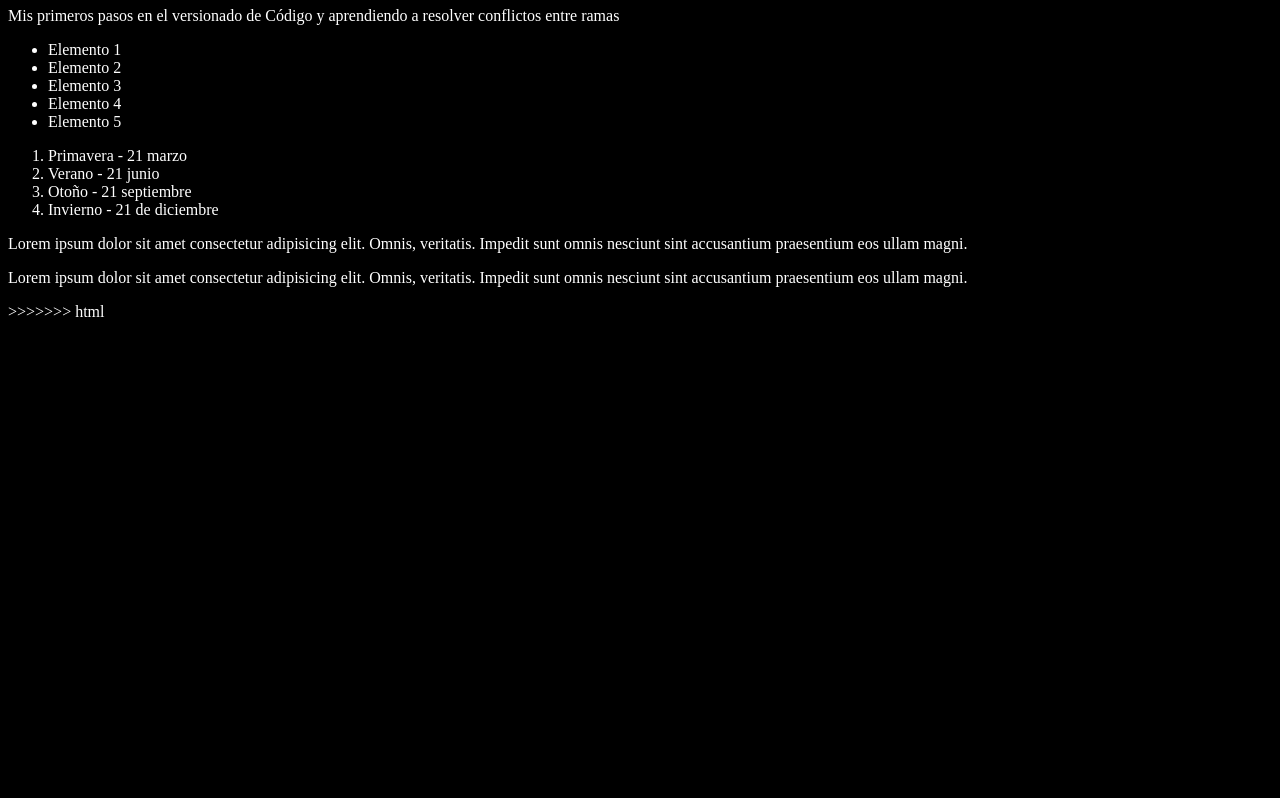
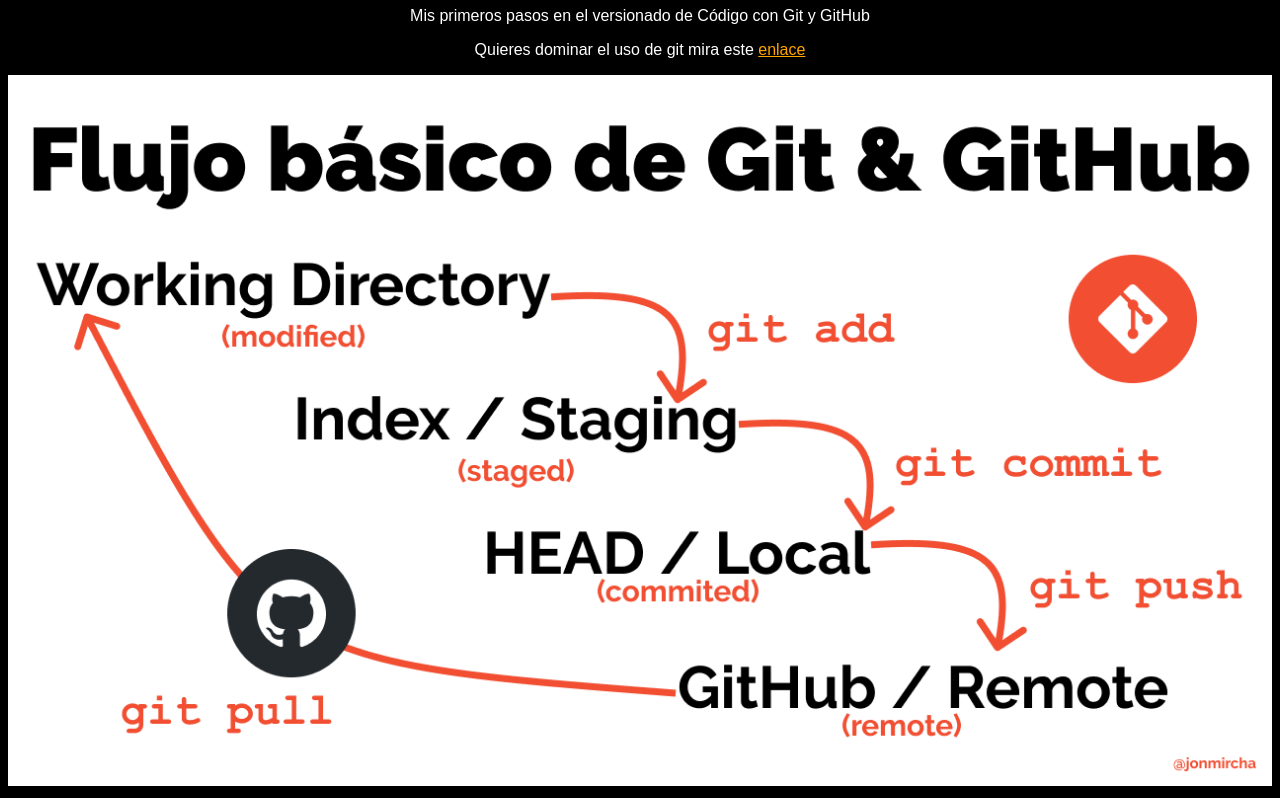
Before and after one commit to higueromora/youtube-git, a plain HTML site: page index.html in a window 1280 px wide. Shown: the part 73-871 px from the top of the page. Before the commit the page ends 800 px from the top, so only its background shows below. Drawn offline with Linux system fonts and the light colour scheme.

Commit message:
Agregando imagen de flujo Git y poniendo chulo el index.html

```diff
--- a/index.html
+++ b/index.html
@@ -8,23 +8,8 @@
 </head>
 <body>
     <h1>Aprendiendo Git</h1>
-    <p> Mis primeros pasos en el versionado de Código y aprendiendo a resolver conflictos entre ramas</p>
-    <ul>
-        <li>Elemento 1</li>
-        <li>Elemento 2</li>
-        <li>Elemento 3</li>
-        <li>Elemento 4</li>
-        <li>Elemento 5</li>
-    </ul>
-    <ol>
-        <li>Primavera - 21 marzo</li>
-        <li>Verano - 21 junio</li>
-        <li>Otoño - 21 septiembre</li>
-        <li>Invierno - 21 de diciembre</li>
-    </ol>
-    <p>Lorem ipsum dolor sit amet consectetur adipisicing elit. Omnis, veritatis. Impedit sunt omnis nesciunt sint accusantium praesentium eos ullam magni.</p>
-    <p>Lorem ipsum dolor sit amet consectetur adipisicing elit. Omnis, veritatis. Impedit sunt omnis nesciunt sint accusantium praesentium eos ullam magni.</p>
-    <script src="index.js"></script>
->>>>>>> html
+    <p> Mis primeros pasos en el versionado de Código con Git y GitHub</p>
+    <p>Quieres dominar el uso de git mira este <a href="https://jonmircha.com/git" target="_blank">enlace</a></p>
+    <img src="git-flow.png" alt="Flujo básico de Git">
 </body>
 </html>
--- a/style.css
+++ b/style.css
@@ -1,4 +1,18 @@
 html{
     background-color: #000;
     color: #fff;
+    font-family: sans-serif;
+    text-align: center;
 }
+
+a{
+    color: orange;
+}
+
+a:hover{
+    color: orangered;
+}
+
+img{
+    max-width: 100%;
+}
```
Also changed, not shown: git-flow.png (added).
